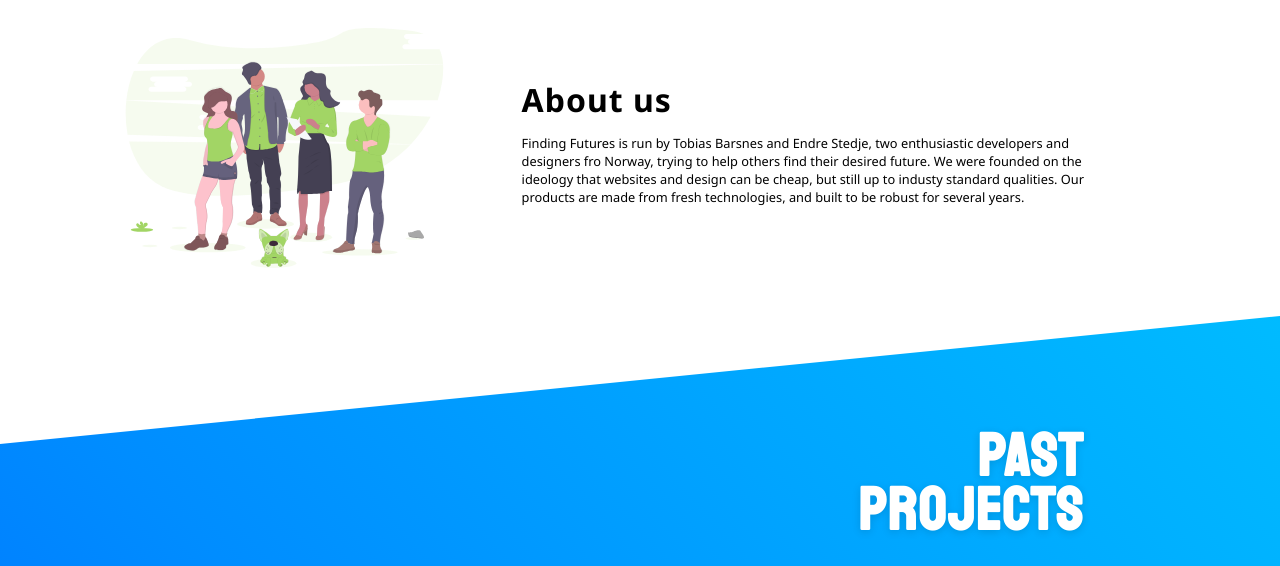
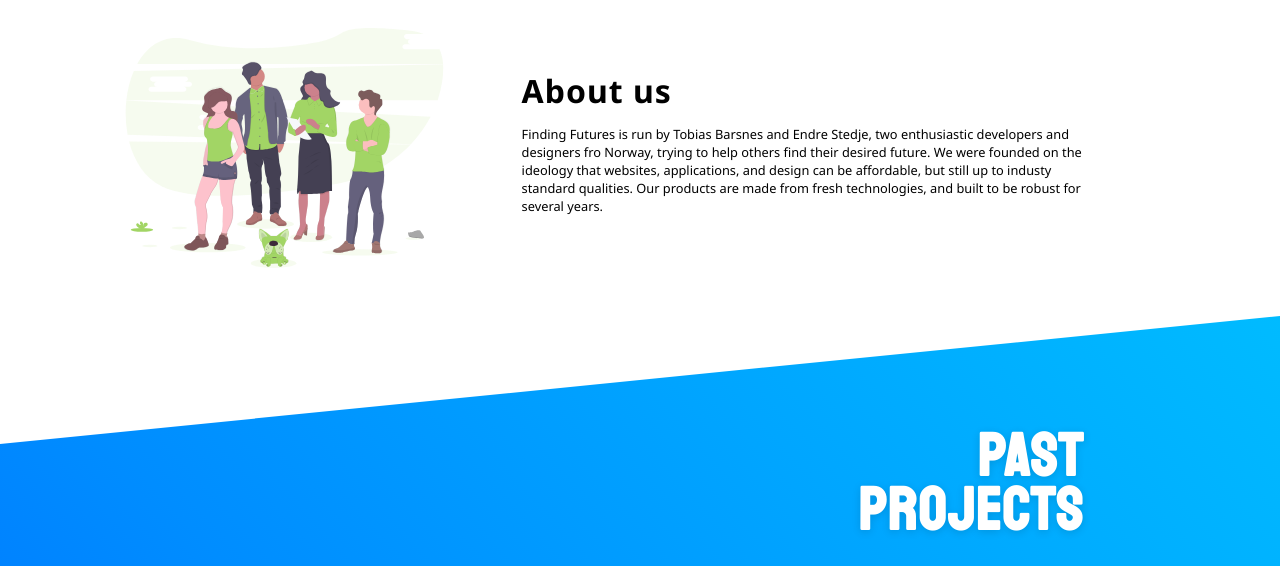
Before and after one commit to FindingFutures/FindingFutures-Website, a website: page index.html in a window 1280 px wide. Shown: the part 1060-1626 px from the top of the page. Drawn offline with nearby package versions, Linux system fonts and the light colour scheme.

Commit message:
Update index.html

```diff
--- a/index.html
+++ b/index.html
@@ -66,7 +66,7 @@
         <div class="about--right--content">
           <h2>About us</h2>
           <p>
-            Finding Futures is run by Tobias Barsnes and  Endre Stedje, two enthusiastic developers and designers fro Norway, trying to help others find their desired future. We were founded on the ideology that websites and design can be cheap, but still up to industy standard qualities. Our products are made from fresh technologies, and built to be robust for several years.
+            Finding Futures is run by Tobias Barsnes and  Endre Stedje, two enthusiastic developers and designers fro Norway, trying to help others find their desired future. We were founded on the ideology that websites, applications, and design can be affordable, but still up to industy standard qualities. Our products are made from fresh technologies, and built to be robust for several years.
           </p>
         </div>
       </div>
```
